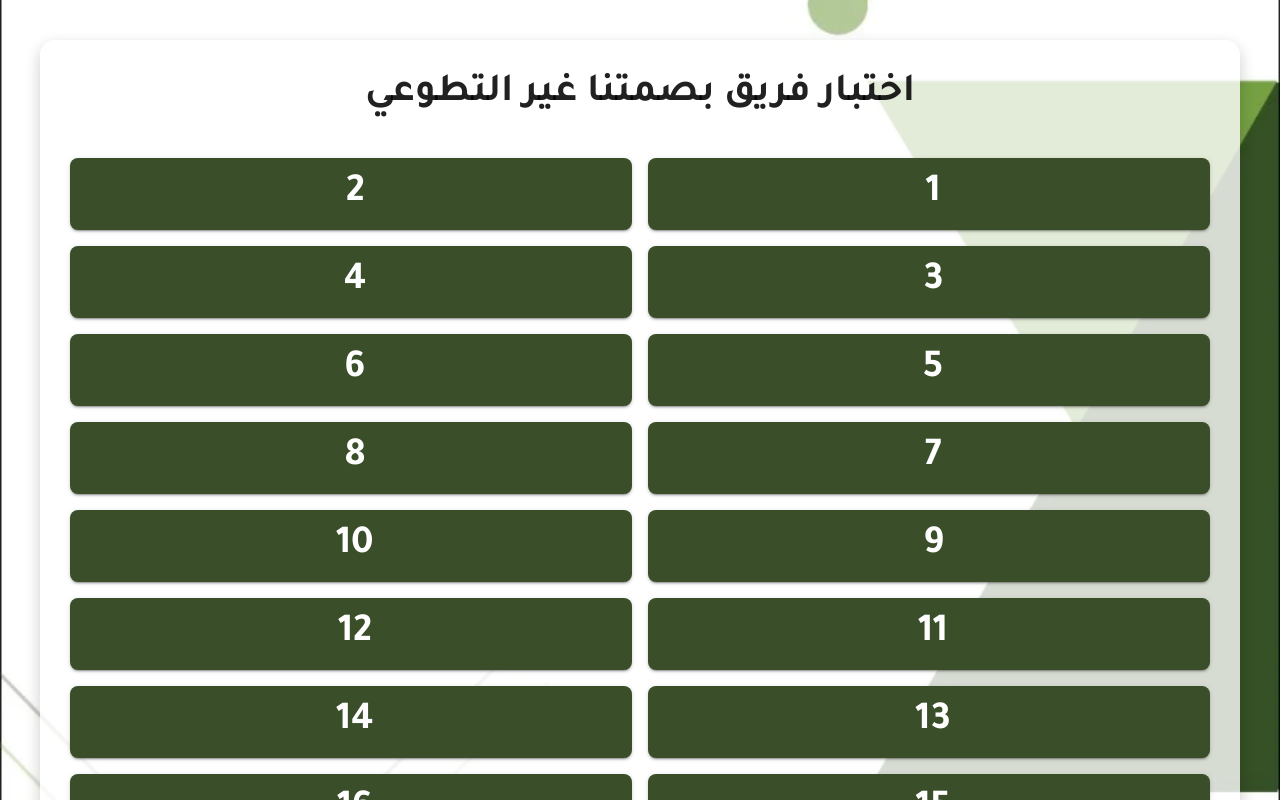
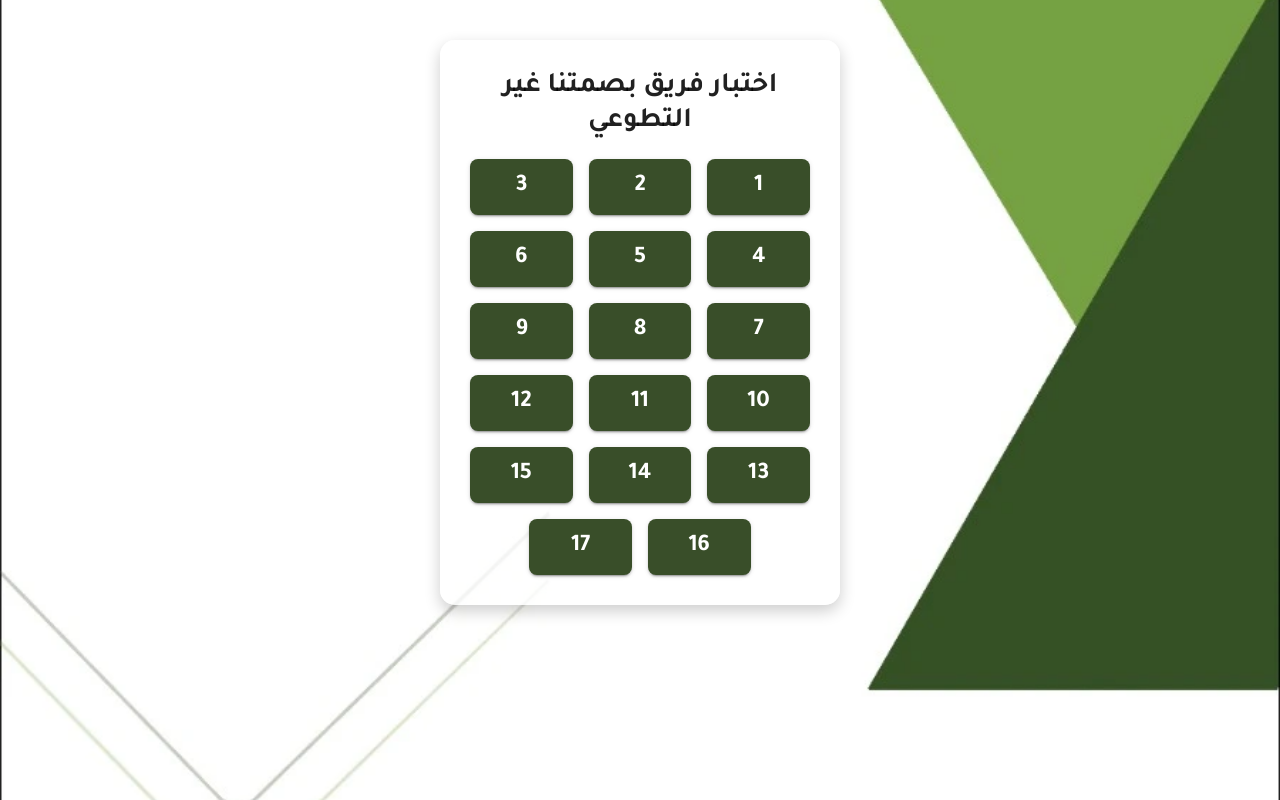
Before and after one commit to wasimakram516/InteractiveQuiz, a React (Create React App) app: page / in a window 1280 px wide. Both pictures are taken after a click on the button 1032 px from the left and 670 px from the top of the page. Shown: the top 800 px of the page. Built offline with nearby package versions, Linux system fonts and the light colour scheme; what jss-rtl would draw is missing.

Commit message:
fix/button alignments

```diff
--- a/src/components/OptionButton.js
+++ b/src/components/OptionButton.js
@@ -1,5 +1,5 @@
-import React from 'react';
-import { Box, Button, Typography } from '@mui/material';
+import React from "react";
+import { Box, Button, Typography } from "@mui/material";
 
 function OptionButton({ option, handleAnswer, optionLetter }) {
   // Define color styles for each option letter
@@ -13,44 +13,37 @@ function OptionButton({ option, handleAnswer, optionLetter }) {
   return (
     <Box
       sx={{
-        display: 'flex',
-        justifyContent: 'center',
-        alignItems: 'center',
-      }}
-    >
-      <Box
-        sx={{
-          width: ["60px","70px","80px"],
-          height: ["60px","70px","80px"],
-          margin: '10px',
-          display: 'flex',
-          justifyContent: 'center',
-          alignItems: 'center',
+        display: "flex",
+        justifyContent: "center",
+        alignItems: "center",
+        width: "100%",
       }}
     >
       <Button
         onClick={() => handleAnswer(option)} // Trigger answer handler
         sx={{
-            width: '100%',
-            height: '100%',
+          width: ["60px", "70px", "80px"],
+          height: ["60px", "70px", "80px"],
           backgroundColor: optionStyles[optionLetter]?.backgroundColor,
           color: optionStyles[optionLetter]?.color,
-            borderRadius: '50%', // Circular button
-            display: 'flex',
-            justifyContent: 'center',
-            alignItems: 'center',
-            padding: 0, // No extra padding within the button
-            '&:hover': {
-              backgroundColor: optionStyles[optionLetter]?.color, // Optional hover effect
+          borderRadius: "50%",
+          display: "flex",
+          justifyContent: "center",
+          alignItems: "center",
+          padding: 0,
+          "&:hover": {
+            backgroundColor: optionStyles[optionLetter]?.color,
             color: optionStyles[optionLetter]?.backgroundColor,
           },
         }}
       >
-          <Typography variant="h2" sx={{ fontWeight: 'bold' }}>
+        <Typography
+          variant="h5"
+          sx={{ fontWeight: "bold", textAlign: "center" }}
+        >
           {optionLetter}
         </Typography>
       </Button>
-      </Box>
     </Box>
   );
 }
--- a/src/components/QuestionSelectionScreen.js
+++ b/src/components/QuestionSelectionScreen.js
@@ -1,6 +1,7 @@
 import React from 'react';
-import { Box, Button, Typography, Grid, Paper } from '@mui/material';
+import { Box, Typography, Grid, Button, Paper } from '@mui/material';
 import BackgroundImage from '../assets/Section/Background.webp';
+
 function QuestionSelectionScreen({ quizData, selectQuestion }) {
   return (
     <Box
@@ -17,33 +18,32 @@ function QuestionSelectionScreen({ quizData, selectQuestion }) {
         padding: '40px',
       }}
     >
-      {/* Add a Paper component for a card-like appearance */}
       <Paper
         elevation={4}
         sx={{
           padding: '30px',
           borderRadius: '15px',
-          backgroundColor: 'rgba(255, 255, 255, 0.8)', // Slight transparency for better readability
+          backgroundColor: 'rgba(255, 255, 255, 0.8)',
           boxShadow: '0 6px 16px rgba(0, 0, 0, 0.2)',
+          width: '100%',
+          maxWidth: '400px', // Optional max-width to control button layout
         }}
       >
-        {/* Add a heading with improved typography */}
         <Typography
-          variant="h2"
+          variant="h4"
           gutterBottom
           sx={{
             fontWeight: 'bold',
-            marginBottom: '40px',
+            marginBottom: '20px',
             textAlign: 'center',
           }}
         >
           اختبار فريق بصمتنا غير التطوعي
         </Typography>
 
-        {/* Use Grid layout for the buttons */}
         <Grid container spacing={2} justifyContent="center">
-          {quizData.map((question, index) => (
-            <Grid item xs={6} sm={6} key={index}>
+          {quizData.map((_, index) => (
+            <Grid item xs={6} sm={4} key={index}>
               <Button
                 variant="contained"
                 fullWidth
@@ -55,19 +55,18 @@ function QuestionSelectionScreen({ quizData, selectQuestion }) {
                   padding: '12px',
                   textTransform: 'none',
                   borderRadius: '8px',
-                  justifyContent: 'center', // Align text to the left
-                  paddingLeft: '20px', // Add padding to give space on the left
-                  whiteSpace: 'normal', // Allow multiline text
-                  textAlign: 'left', // Ensure text alignment to the left
+                  display: 'flex',
+                  justifyContent: 'center', // Center text horizontally
+                  alignItems: 'center',      // Center text vertically
+                  textAlign: 'center',        // Ensure text alignment in center
                   '&:hover': {
-                    backgroundColor: 'primary.light', // Hover effect
+                    backgroundColor: 'primary.light',
                   },
                 }}
               >
-                <Typography variant='h2'>
-                {`${index + 1}`}
+                <Typography variant='h5' sx={{ fontWeight: 'bold', textAlign: 'center' }}>
+                  {`${index + 1}`}
                 </Typography>
-
               </Button>
             </Grid>
           ))}
--- a/src/components/QuizScreen.js
+++ b/src/components/QuizScreen.js
@@ -47,7 +47,7 @@ function QuizScreen({ endGame, quizData, currentQuestionIndex, restartGame }) {
           position: "fixed",
           top: "10px",
           right: "20px",
-          fontSize: "18px",
+          fontSize: ["16px", "18px", "20px"],
           backgroundColor: theme.palette.secondary.main,
           color: "#FFFFFF",
           padding: "20px",
@@ -67,7 +67,11 @@ function QuizScreen({ endGame, quizData, currentQuestionIndex, restartGame }) {
         {currentQuestionIndex + 1}
       </Typography>
 
-      <Typography variant="h4" gutterBottom sx={{ fontWeight:"bold", marginBottom: "30px" }}>
+      <Typography
+        variant="h4"
+        gutterBottom
+        sx={{ fontWeight: "bold", marginBottom: "30px" }}
+      >
         {currentQuestion.question}
       </Typography>
 
```
Lines whose indentation alone changed are shown as unchanged.
